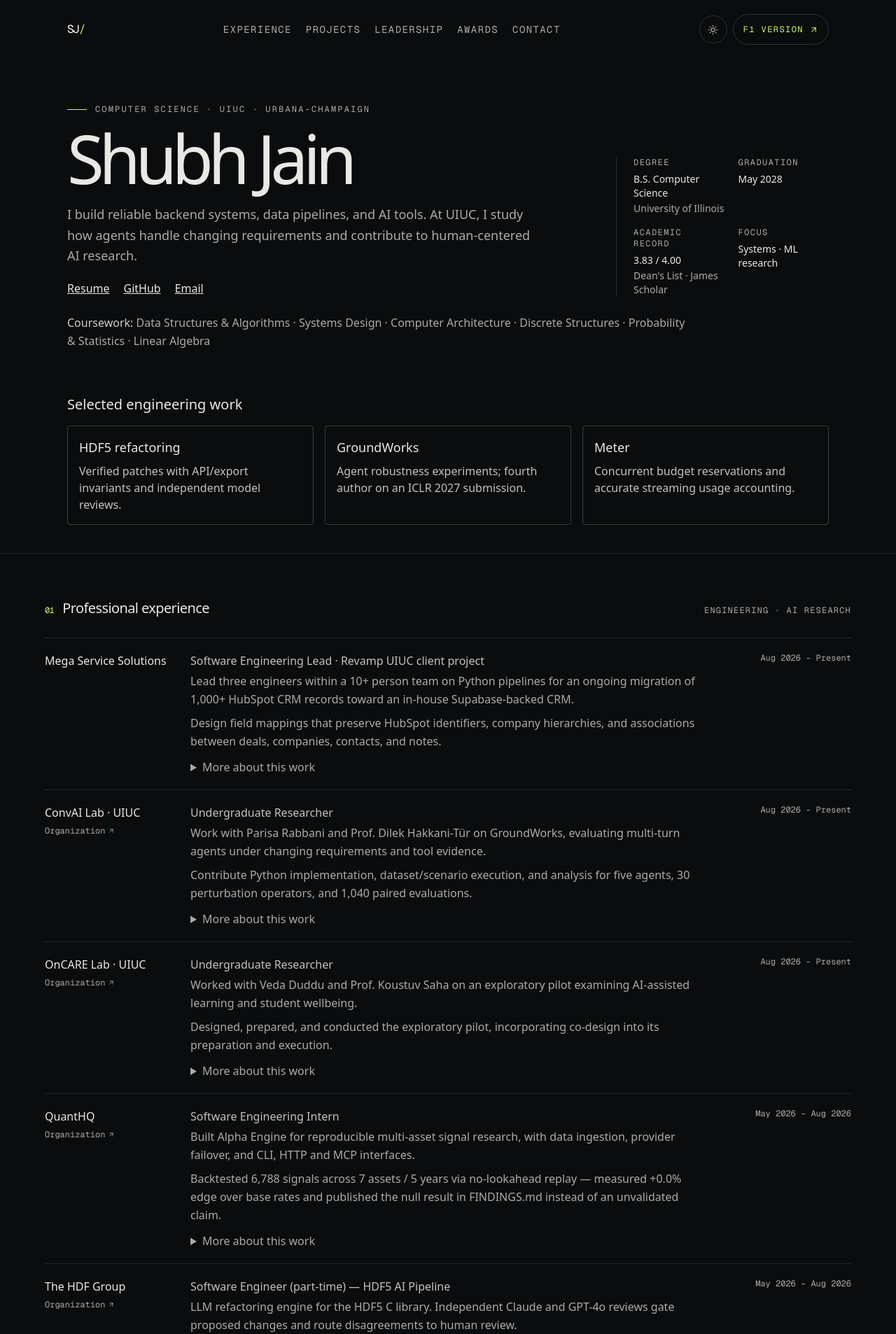
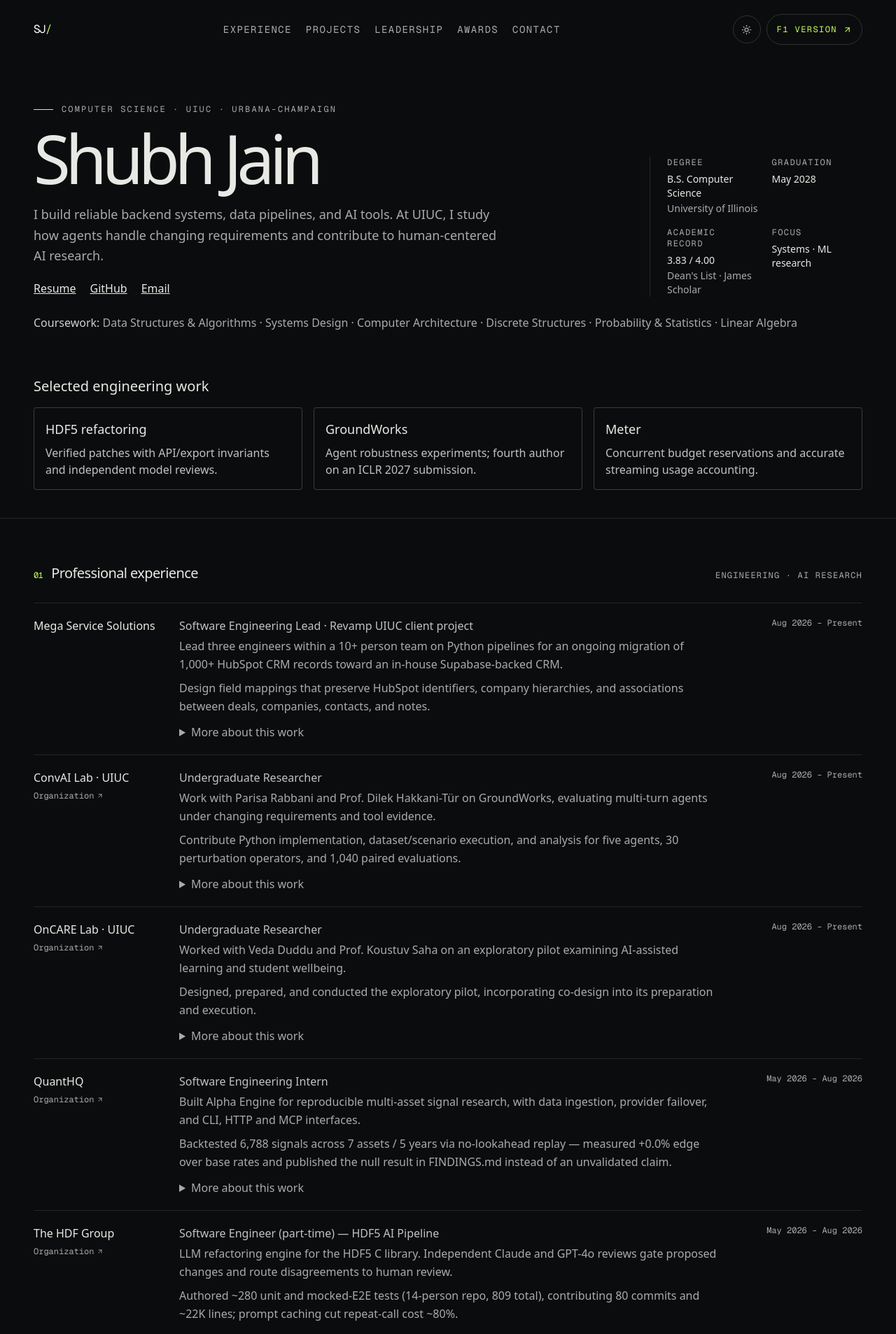
Before and after one commit to infoshubhjain/infoshubhjain.github.io, a Next.js app: page / in a window 1280 px wide. Shown: the top 1906 px of the page at 70% size. Built offline with nearby package versions, Linux system fonts and the light colour scheme.

Commit message:
Use fluid full-width layout for the formal portfolio

```diff
--- a/src/app/page.tsx
+++ b/src/app/page.tsx
@@ -16,10 +16,10 @@ const renderProject = (project: (typeof wins)[number], index: number) => <articl
               <span className="pt-1 font-mono text-xs text-[#c8ff62]">{String(index + 1).padStart(2, "0")}</span>
               <div>
                 <div className="flex flex-wrap items-baseline gap-x-3 gap-y-1"><h3 className="text-xl tracking-[-0.035em] sm:text-2xl">{project.name}</h3><span className="font-mono text-xs uppercase tracking-[0.12em] text-white/65">{project.period ?? project.year} · {project.role}</span></div>
-                <p className="mt-2 max-w-3xl text-base leading-relaxed text-white/65">{project.overview}</p>
+                <p className="mt-2 max-w-[90ch] text-base leading-relaxed text-white/65">{project.overview}</p>
 
                 <div className="mt-3 flex flex-wrap gap-x-4 gap-y-1.5 font-mono text-xs text-white/65">{project.metrics.slice(0, 3).map((metric) => <span key={metric.label}><span className="text-white/75">{metric.value}</span> {metric.label}</span>)}</div>
-                <details className="mt-3"><summary className="cursor-pointer text-base text-white/65">Implementation details</summary><ul className="mt-2 max-w-3xl list-disc space-y-2 pl-5 text-base leading-relaxed text-white/65">{project.impact.map((point) => <li key={point}>{point}</li>)}</ul></details>
+                <details className="mt-3"><summary className="cursor-pointer text-base text-white/65">Implementation details</summary><ul className="mt-2 max-w-[90ch] list-disc space-y-2 pl-5 text-base leading-relaxed text-white/65">{project.impact.map((point) => <li key={point}>{point}</li>)}</ul></details>
                 {["meter","mnemostack","recallrush"].includes(project.id) && <div role="group" className="mt-4 flex flex-wrap gap-2 text-sm" aria-label={`${project.name} architecture`}>{(project.id === "meter" ? ["Client request", "Budget reservation", "Provider stream", "Usage reconciliation"] : project.id === "mnemostack" ? ["Code parsing", "Hybrid retrieval", "Dependency expansion", "MCP response"] : project.id === "recallrush" ? ["Course material", "Validated AI content", "Typing engine", "Deterministic mastery"] : []).map((stage,i)=><span key={stage} className="rounded border border-white/20 px-3 py-2">{i>0 ? "→ " : ""}{stage}</span>)}</div>}<ul aria-label={`${project.name} technologies`} className="mt-3 flex flex-wrap gap-x-2.5 gap-y-1">{project.tech.map((tech) => <li key={tech} className="font-mono text-xs text-white/65">{tech}</li>)}</ul>
               </div>
               <div className="flex flex-wrap gap-x-4 gap-y-2 md:justify-end md:pt-1">{project.links.length ? project.links.map((link) => <a key={link.href} href={link.href} target="_blank" rel="noreferrer" className="inline-flex min-h-11 items-center gap-1 font-mono text-xs uppercase tracking-[0.08em] text-[#c8ff62] hover:underline hover:underline-offset-4 focus-visible:outline-2 focus-visible:outline-[#c8ff62]">{link.label}<ArrowUpRight size={11} aria-hidden="true" /></a>) : <span className="font-mono text-xs text-white/65">Repository private / not publicly linked</span>}</div>
@@ -28,7 +28,7 @@ const renderProject = (project: (typeof wins)[number], index: number) => <articl
 export default function Home() {
   return (
     <main className="formal-site min-h-screen bg-[#0b0c0d] text-[#e8e9e5] selection:bg-[#c8ff62] selection:text-[#11130d]">
-      <a href="#experience" className="sr-only focus:not-sr-only">Skip to experience</a><header className="mx-auto flex max-w-6xl items-center justify-between gap-3 flex-wrap px-5 py-5 sm:px-8">
+      <a href="#experience" className="sr-only focus:not-sr-only">Skip to experience</a><header className="mx-auto flex max-w-none items-center justify-between gap-3 flex-wrap px-5 py-5 sm:px-8 lg:px-12">
         <a href="#top" aria-label="Shubh Jain, home" className="font-mono text-base tracking-[-0.08em] text-white">SJ<span className="text-[#c8ff62]">/</span></a>
         <nav aria-label="Main navigation" className="order-last flex w-full flex-wrap items-center gap-x-5 gap-y-1 font-mono text-sm uppercase tracking-[0.1em] text-white/65 lg:order-none lg:w-auto">
           <a className="inline-flex min-h-11 items-center transition hover:text-white focus-visible:outline-2 focus-visible:outline-[#c8ff62]" href="#experience">Experience</a>
@@ -40,7 +40,7 @@ export default function Home() {
         <div className="flex items-center gap-2"><ThemeToggle /><Link href="/f1/" className="inline-flex min-h-11 items-center gap-2 rounded-full border border-white/15 px-3.5 font-mono text-xs uppercase tracking-[0.12em] text-white/75 transition hover:border-[#c8ff62]/60 hover:text-[#c8ff62] focus-visible:outline-2 focus-visible:outline-offset-2 focus-visible:outline-[#c8ff62]">F1 version <ArrowUpRight size={13} aria-hidden="true" /></Link></div>
       </header>
 
-      <section id="top" className="mx-auto max-w-6xl px-5 pb-14 pt-12 sm:px-8 sm:pb-16 sm:pt-16">
+      <section id="top" className="mx-auto max-w-none px-5 pb-14 pt-12 sm:px-8 lg:px-12 sm:pb-16 sm:pt-16">
         <p className="mb-5 flex items-center gap-3 font-mono text-xs uppercase tracking-[0.18em] text-white/65"><span className="h-px w-7 bg-[#c8ff62]" />Computer Science · UIUC · Urbana-Champaign</p>
         <div className="grid gap-8 md:grid-cols-[1fr_19rem] md:items-end">
           <div>
@@ -55,12 +55,12 @@ export default function Home() {
             <div><p className="font-mono text-xs uppercase tracking-[0.12em] text-white/65">Focus</p><p className="mt-1.5">Systems · ML research</p></div>
           </div>
         </div>
-        <p className="mt-6 max-w-4xl text-base leading-relaxed text-white/65"><span className="font-medium text-white/80">Coursework: </span>{driver.coursework.join(" · ")}</p>
+        <p className="mt-6 text-base leading-relaxed text-white/65"><span className="font-medium text-white/80">Coursework: </span>{driver.coursework.join(" · ")}</p>
       </section>
 
-      <section className="mx-auto max-w-6xl px-5 pb-10 sm:px-8"><h2 className="text-xl">Selected engineering work</h2><div className="mt-4 grid gap-4 sm:grid-cols-3">{[{name:"HDF5 refactoring",text:"Verified patches with API/export invariants and independent model reviews.",href:"#experience-hdf5"},{name:"GroundWorks",text:"Agent robustness experiments; fourth author on an ICLR 2027 submission.",href:"#research"},{name:"Meter",text:"Concurrent budget reservations and accurate streaming usage accounting.",href:"#project-meter"}].map(item=><a key={item.name} href={item.href} className="rounded border border-white/20 p-4"><h3 className="text-lg">{item.name}</h3><p className="mt-2 text-base text-white/75">{item.text}</p></a>)}</div></section>
-      <section id="experience" className="border-t border-white/10 px-5 py-14 sm:px-8 sm:py-16">
-        <div className="mx-auto max-w-6xl">
+      <section className="mx-auto max-w-none px-5 pb-10 sm:px-8 lg:px-12"><h2 className="text-xl">Selected engineering work</h2><div className="mt-4 grid gap-4 sm:grid-cols-3">{[{name:"HDF5 refactoring",text:"Verified patches with API/export invariants and independent model reviews.",href:"#experience-hdf5"},{name:"GroundWorks",text:"Agent robustness experiments; fourth author on an ICLR 2027 submission.",href:"#research"},{name:"Meter",text:"Concurrent budget reservations and accurate streaming usage accounting.",href:"#project-meter"}].map(item=><a key={item.name} href={item.href} className="rounded border border-white/20 p-4"><h3 className="text-lg">{item.name}</h3><p className="mt-2 text-base text-white/75">{item.text}</p></a>)}</div></section>
+      <section id="experience" className="border-t border-white/10 px-5 py-14 sm:px-8 lg:px-12 sm:py-16">
+        <div className="mx-auto max-w-none">
           <SectionLabel n="01" title="Professional experience" aside="Engineering · AI research" />
           <div className="mt-7 divide-y divide-white/10 border-y border-white/10">{selectedRoles.map((role) => <article id={role.team === "The HDF Group" ? "experience-hdf5" : undefined} key={`${role.team}-${role.period}`} className="grid gap-x-8 gap-y-2 py-5 md:grid-cols-[11rem_minmax(0,1fr)_11rem]">
             <div><h3 className="text-base">{role.team}</h3>{role.link && <a href={role.link} target="_blank" rel="noreferrer" className="mt-1 inline-flex items-center gap-1 font-mono text-xs text-white/65 hover:text-white">Organization <ArrowUpRight size={10} aria-hidden="true" /></a>}</div>
@@ -72,7 +72,7 @@ export default function Home() {
             <div className="mt-2 divide-y divide-white/10 border-y border-white/10">{earlierRoles.map((role) => <article key={`${role.team}-${role.period}`} className="grid gap-2 py-4 sm:grid-cols-[11rem_1fr_11rem]"><h3 className="text-base">{role.team}</h3><div><p className="text-base text-white/70">{role.role}</p><p className="mt-1 text-base leading-relaxed text-white/65">{role.note}</p></div><p className="font-mono text-xs text-white/65 sm:text-right">{role.period}</p></article>)}</div>
           </details>
       <section id="research" className="mt-10 border-t border-white/10 pt-8">
-        <div className="mx-auto max-w-6xl">
+        <div className="mx-auto max-w-none">
           <h3 className="text-xl">Research & writing</h3>
           <div className="mt-7 grid gap-x-12 md:grid-cols-[minmax(0,1fr)_16rem]">
             <div className="divide-y divide-white/10 border-y border-white/10">{research.map((item) => <article key={item.title} className="py-5">
@@ -87,15 +87,15 @@ export default function Home() {
 
         </div>
       </section>
-      <section id="work" className="border-t border-white/10 px-5 py-14 sm:px-8 sm:py-16">
-        <div className="mx-auto max-w-6xl">
+      <section id="work" className="border-t border-white/10 px-5 py-14 sm:px-8 lg:px-12 sm:py-16">
+        <div className="mx-auto max-w-none">
           <SectionLabel n="02" title="Projects" aside="Systems · products · tools" />
           <div className="mt-7 divide-y divide-white/10 border-y border-white/10">
             {projects.slice(0,4).map(renderProject)}<details className="py-6"><summary className="cursor-pointer text-lg">More projects ({projects.length - 4})</summary>{projects.slice(4).map((project,index)=>renderProject(project,index+4))}</details>
           </div>
           <p className="mt-4 text-sm text-white/65">More project detail, implementation notes, and the interactive F1 presentation are available in the <Link className="text-white/65 underline decoration-white/20 underline-offset-4 hover:text-white" href="/f1/">F1 version</Link>.</p>
       <div className="mt-10 border-t border-white/10 pt-8">
-        <div className="mx-auto grid max-w-6xl gap-7 md:grid-cols-[11rem_1fr]">
+        <div className="mx-auto grid max-w-none gap-7 md:grid-cols-[11rem_1fr]">
           <div><p className="font-mono text-xs uppercase tracking-[0.14em] text-white/65">Technical areas</p><p className="mt-1 text-sm text-white/65">From project and course work</p></div>
           <div><p className="mb-5 text-lg">Selected work: Python, TypeScript, FastAPI, PostgreSQL, React, Docker, automated testing and agent evaluation.</p><details><summary className="cursor-pointer text-base">Full technical reference</summary><div className="mt-4 grid gap-4 sm:grid-cols-2">{setup.map((group) => <p key={group.unit} className="text-base leading-relaxed text-white/65"><span className="text-white/65">{group.unit.replace(/^[^—]+— /, "")} · </span>{group.parts.join(" · ")}</p>)}</div></details></div>
         </div>
@@ -104,8 +104,8 @@ export default function Home() {
         </div>
       </section>
 
-      <section id="leadership" className="border-t border-white/10 px-5 py-12 sm:px-8">
-        <div className="mx-auto max-w-6xl">
+      <section id="leadership" className="border-t border-white/10 px-5 py-12 sm:px-8 lg:px-12">
+        <div className="mx-auto max-w-none">
           <SectionLabel n="03" title="Leadership" aside="Teaching · mentoring · service" />
           <div id="teaching" className="mt-7 grid gap-7 md:grid-cols-[11rem_1fr]">
             <div><h3 className="text-lg">Teaching & project leadership</h3><p className="mt-1 text-sm text-white/65">Supporting students and engineering teams</p></div>
@@ -121,14 +121,14 @@ export default function Home() {
         </div>
       </section>
 
-      <section id="awards" className="border-t border-white/10 px-5 py-12 sm:px-8">
-        <div className="mx-auto max-w-6xl"><h2 className="text-xl">Awards & recognition</h2><div className="mt-6 grid gap-6 sm:grid-cols-2 lg:grid-cols-3">{trophies.filter((award)=>award.tier===1 || award.title==="Academic Honours").map((award) => <article key={award.title}><p className="text-sm text-white/65">{award.year} · {award.issuer}</p><h3 className="mt-1 text-base">{award.title}</h3><p className="mt-2 text-base leading-relaxed text-white/65">{award.note}</p></article>)}</div></div>
+      <section id="awards" className="border-t border-white/10 px-5 py-12 sm:px-8 lg:px-12">
+        <div className="mx-auto max-w-none"><h2 className="text-xl">Awards & recognition</h2><div className="mt-6 grid gap-6 sm:grid-cols-2 lg:grid-cols-3">{trophies.filter((award)=>award.tier===1 || award.title==="Academic Honours").map((award) => <article key={award.title}><p className="text-sm text-white/65">{award.year} · {award.issuer}</p><h3 className="mt-1 text-base">{award.title}</h3><p className="mt-2 text-base leading-relaxed text-white/65">{award.note}</p></article>)}</div></div>
       </section>
 
-      <details className="mx-auto max-w-6xl px-5 py-6"><summary className="cursor-pointer text-lg">Earlier honors and awards</summary><div className="mt-4 grid gap-5 sm:grid-cols-2">{trophies.filter(a=>a.tier!==1 && a.title!=="Academic Honours").map(a=><article key={a.title}><h3>{a.title}</h3><p className="text-sm">{a.year} · {a.issuer}</p><p className="mt-2 text-base">{a.note}</p></article>)}</div></details>
-      <footer id="contact" className="border-t border-white/10 px-5 py-9 sm:px-8">
-        <div className="mx-auto flex max-w-6xl flex-col justify-between gap-6 sm:flex-row sm:items-center"><div><p className="text-base">Interested in systems engineering or applied ML research?</p><a href={`mailto:${driver.email}`} className="mt-1 inline-block text-base text-[#c8ff62] underline decoration-[#c8ff62]/30 underline-offset-4 hover:decoration-[#c8ff62]">{driver.email}</a></div><div className="flex flex-wrap items-center gap-4">{[{ href: driver.github, label: "GitHub", Icon: Github }, { href: driver.linkedin, label: "LinkedIn", Icon: Linkedin }, { href: `mailto:${driver.email}`, label: "Email", Icon: Mail }].map(({ href, label, Icon }) => <a key={label} href={href} aria-label={label} className="text-white/65 transition hover:text-[#c8ff62] focus-visible:outline-2 focus-visible:outline-[#c8ff62]"><Icon size={16} aria-hidden="true" /></a>)}<a href={driver.resumeUrl} target="_blank" rel="noreferrer" className="ml-1 font-mono text-xs uppercase tracking-[0.1em] text-white/65 underline decoration-white/20 underline-offset-4 hover:text-white">Résumé <ArrowUpRight size={10} className="inline" aria-hidden="true" /></a></div></div>
-          <p className="mx-auto mt-8 max-w-6xl border-t border-white/10 pt-4 font-mono text-xs text-white/65">© {new Date().getFullYear()} Shubh Jain <span className="float-right">Computer Science · UIUC</span></p>
+      <details className="mx-auto max-w-none px-5 py-6"><summary className="cursor-pointer text-lg">Earlier honors and awards</summary><div className="mt-4 grid gap-5 sm:grid-cols-2">{trophies.filter(a=>a.tier!==1 && a.title!=="Academic Honours").map(a=><article key={a.title}><h3>{a.title}</h3><p className="text-sm">{a.year} · {a.issuer}</p><p className="mt-2 text-base">{a.note}</p></article>)}</div></details>
+      <footer id="contact" className="border-t border-white/10 px-5 py-9 sm:px-8 lg:px-12">
+        <div className="mx-auto flex max-w-none flex-col justify-between gap-6 sm:flex-row sm:items-center"><div><p className="text-base">Interested in systems engineering or applied ML research?</p><a href={`mailto:${driver.email}`} className="mt-1 inline-block text-base text-[#c8ff62] underline decoration-[#c8ff62]/30 underline-offset-4 hover:decoration-[#c8ff62]">{driver.email}</a></div><div className="flex flex-wrap items-center gap-4">{[{ href: driver.github, label: "GitHub", Icon: Github }, { href: driver.linkedin, label: "LinkedIn", Icon: Linkedin }, { href: `mailto:${driver.email}`, label: "Email", Icon: Mail }].map(({ href, label, Icon }) => <a key={label} href={href} aria-label={label} className="text-white/65 transition hover:text-[#c8ff62] focus-visible:outline-2 focus-visible:outline-[#c8ff62]"><Icon size={16} aria-hidden="true" /></a>)}<a href={driver.resumeUrl} target="_blank" rel="noreferrer" className="ml-1 font-mono text-xs uppercase tracking-[0.1em] text-white/65 underline decoration-white/20 underline-offset-4 hover:text-white">Résumé <ArrowUpRight size={10} className="inline" aria-hidden="true" /></a></div></div>
+          <p className="mx-auto mt-8 max-w-none border-t border-white/10 pt-4 font-mono text-xs text-white/65">© {new Date().getFullYear()} Shubh Jain <span className="float-right">Computer Science · UIUC</span></p>
       </footer>
     </main>
   );
```
